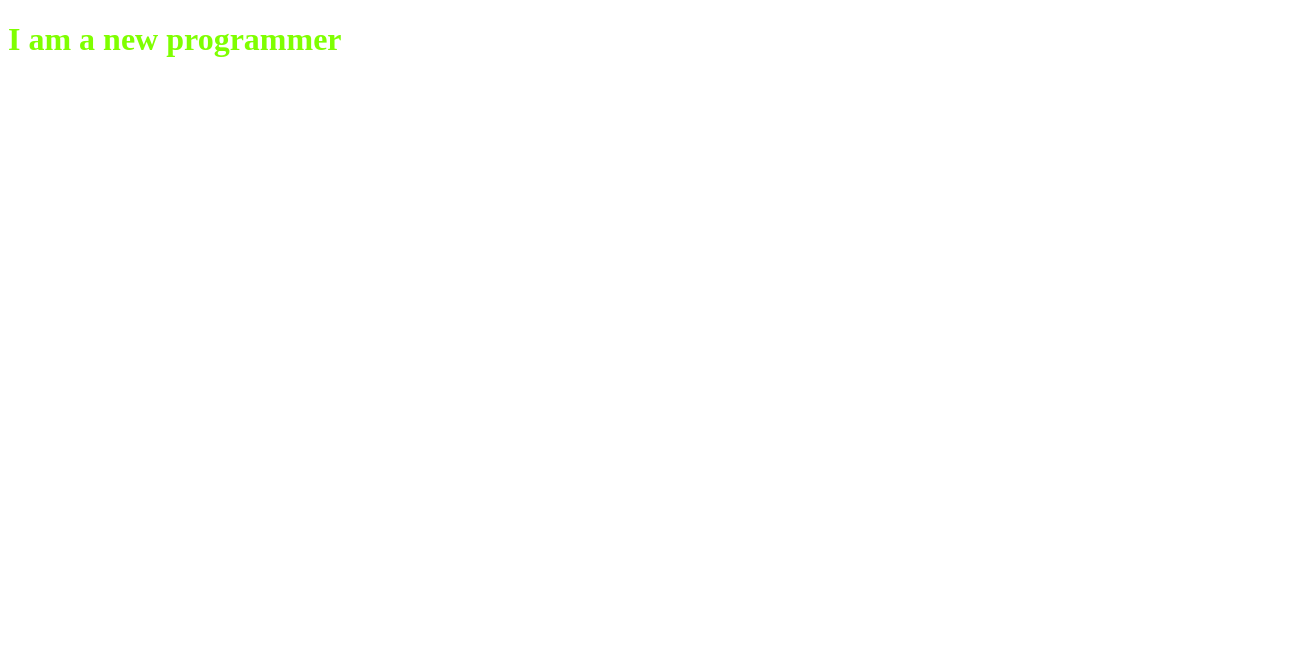
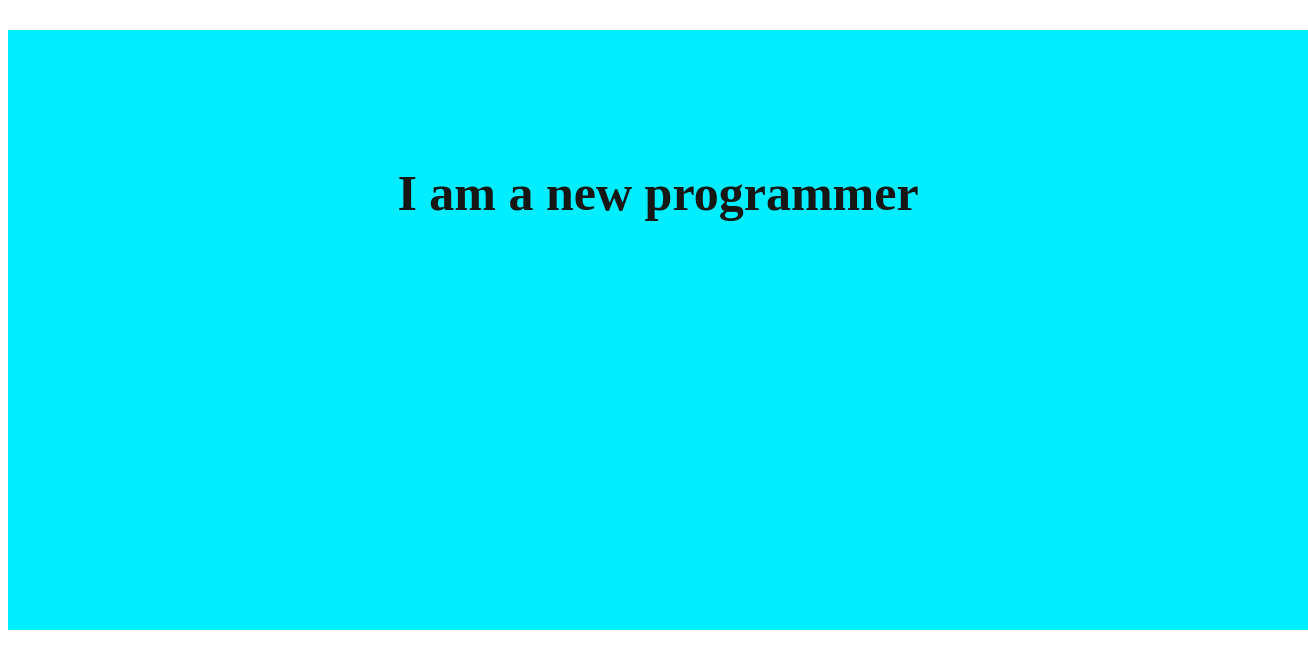
Before and after one commit to roksana120/my-two-website, a plain HTML site: page index.html in a window 1280 px wide. Shown: the whole page, 1308 px wide, since content can reach past the window. Drawn offline with Linux system fonts and the light colour scheme.

Commit message:
creat section with an heading

```diff
--- a/index.html
+++ b/index.html
@@ -6,8 +6,12 @@
     <title>my two website</title>
     <link rel="stylesheet" href="style/style.css">
     <link rel="shortcut icon" href="https://icons8.com/icon/EAUyKy3IwmqM/html-5" type="image/x-icon">
+
 </head>
 <body>
-    <h1>I am a new programmer</h1>
+    <div id="heading">
+        <h1>I am a new programmer</h1>
+    </div>
+
 </body>
 </html>
--- a/style/style.css
+++ b/style/style.css
@@ -1,3 +1,22 @@
+#{
+    margin: 0;
+    padding: 0;
+}
+
 h1{
-    color: chartreuse;
+    text-align: center;
+    color: rgb(22, 23, 20);
+    font-style: normal;
+    font-weight: 900;
+    font-size: 50px;
 }
+
+#heading{
+    background-color: rgb(0, 238, 255);
+    height: 400px;
+    padding: 100px;
+    width: 1100px;
+    margin: 30px;
+    margin-left: auto;
+    margin-right: auto;
+}
```
